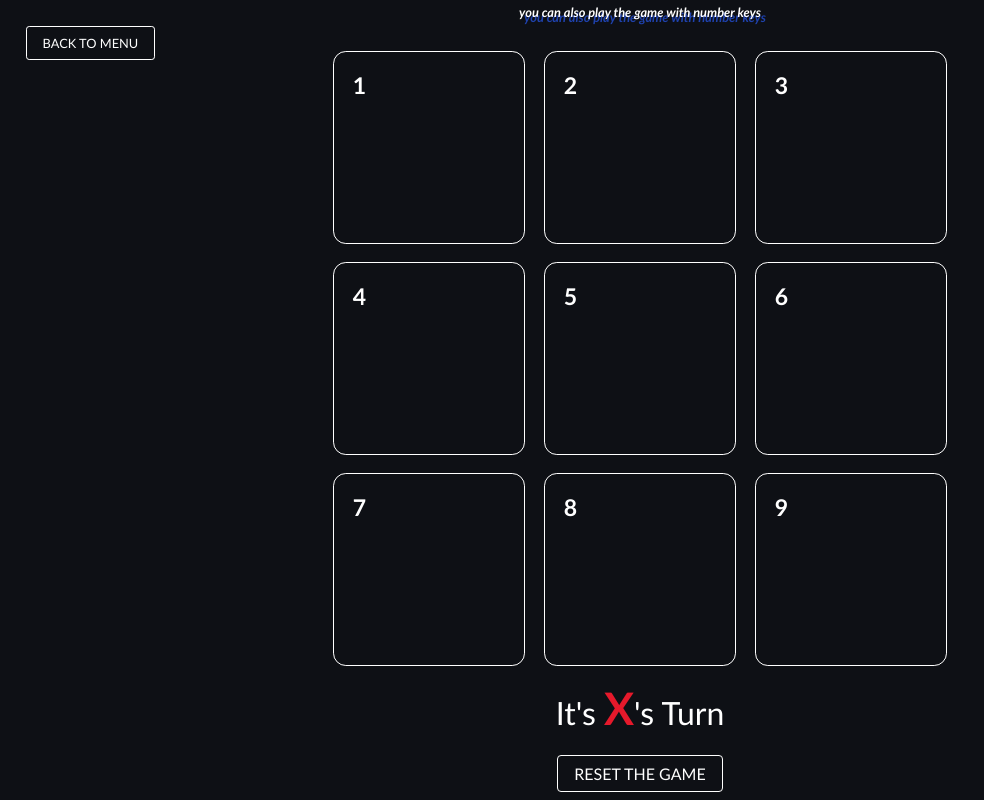
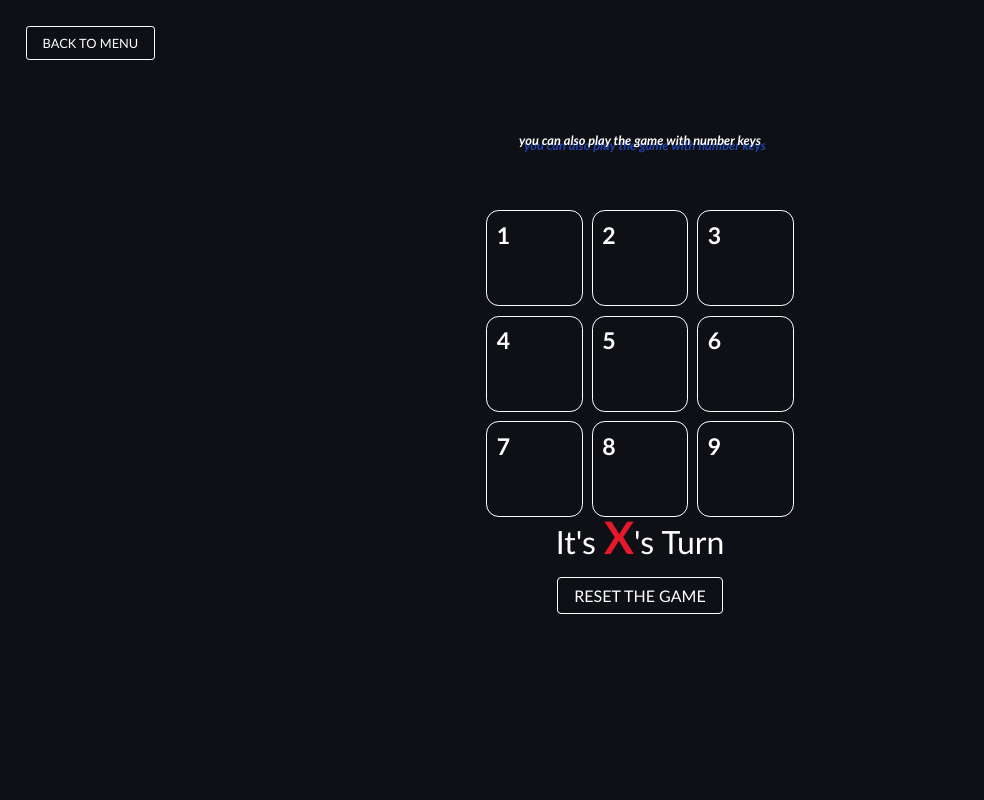
Before and after one commit to balkozavr/ticTacToe, a React (Vite) app: page / in a window 1280 px wide. Both pictures are taken after a click on the button "NORMAL". Shown: the whole page, without its empty margins (0-984 px from the left). Built offline with nearby package versions, Linux system fonts and the light colour scheme.

Commit message:
Fixed css classes

```diff
--- a/package.json
+++ b/package.json
@@ -14,6 +14,7 @@
     "react-dom": "^18.2.0"
   },
   "devDependencies": {
+    "@clsx": "^2.1.1",
     "@types/react": "^18.2.66",
     "@types/react-dom": "^18.2.22",
     "@vitejs/plugin-react": "^4.2.1",
--- a/src/components/Board/Board.jsx
+++ b/src/components/Board/Board.jsx
@@ -3,6 +3,7 @@ import { Cell } from "../Cell/Cell";
 import { handleExpandedGridClick } from "../../helpers/handleExpandedGridClick";
 import { useContext } from "react";
 import { ExpandedGridContext } from "../ExpandedGrid/ExpandedGrid";
+import clsx from "clsx";
 
 export const Board = ({ boardIndex, ...props }) => {
   const { mainGrid, setMainGrid } = useContext(ExpandedGridContext);
@@ -21,14 +22,14 @@ export const Board = ({ boardIndex, ...props }) => {
             <Cell
               value={cell}
               key={index}
-              className={`cell` + `${cell ? ` cell-${cell}` : ""}`}
+              className={clsx("cell", cell && `cell-${cell}`)}
               onClick={() => board.active && handleClick(boardIndex, index)}
             />
           ))}
         </div>
       ) : (
-        <div className={`board-win-container win-${board.winner}`}>
-          <div className="board-win">
+        <div className={clsx("board-win", `win-${board.winner}`)}>
+          <div className="board-win-symbol">
             {board.winner !== "draw" ? board.winner : "∅"}
           </div>
         </div>
--- a/src/components/Board/Board.scss
+++ b/src/components/Board/Board.scss
@@ -17,7 +17,7 @@
   grid-template-columns: repeat(3, 1fr);
   width: 85%;
   padding: 2.5%;
-  gap: 1.5%;
+  gap: 3%;
   aspect-ratio: 1 / 1;
 }
 
@@ -49,7 +49,7 @@
   border-bottom-color: transparent;
 }
 
-.board-win-container {
+.board-win {
   width: 90%;
   aspect-ratio: 1 / 1;
   gap: 1.5%;
@@ -69,15 +69,15 @@
   color: (var(--X));
 }
 
-.board-winner-x .board-win-container {
+.board-winner-x .board-win {
   background-color: var(--X);
 }
 
-.board-winner-o .board-win-container {
+.board-winner-o .board-win {
   background-color: (var(--O));
 }
 
-.board-win {
+.board-win-symbol {
   line-height: 0;
   transform: translateY(-1.25vw);
   font-size: 10vw;
@@ -85,7 +85,7 @@
   user-select: none;
 }
 
-.win-draw .board-win {
+.win-draw .board-win-symbol {
   font-size: 7vw;
   transform: translateY(-0.5vw);
 }
--- a/src/components/ExpandedGrid/ExpandedGrid.jsx
+++ b/src/components/ExpandedGrid/ExpandedGrid.jsx
@@ -6,6 +6,7 @@ import { checkTurn } from "../../helpers/checkTurn";
 import { StateOfTheGame } from "../UI/StateOfTheGame/StateOfTheGame";
 import { Button } from "../UI/Button/Button";
 import { checkWinningScenarios } from "../../helpers/checkWinningScenarios";
+import clsx from "clsx";
 
 const GRID_SIZE = 9;
 
@@ -47,31 +48,26 @@ export const ExpandedGrid = () => {
 
   return (
     <ExpandedGridContext.Provider value={{ mainGrid, setMainGrid }}>
-      <div className="expanded-grid">
-        <div className="main-grid">
+      <div className="expanded-grid-container">
+        <div className="expanded-grid">
           {mainGrid.boards.map((board, index) => (
             <Board
               boardIndex={index}
               key={index}
-              className={
-                `board board${index}` +
-                `${
-                  mainGrid.boards[index].active && !mainGrid.mainWinner
-                    ? " board-active"
-                    : ""
-                }` +
-                `${
-                  mainGrid.mainWinningCells.includes(index)
-                    ? ` board-winner-${board.winner}`
-                    : ""
-                }`
-              }
+              className={clsx(
+                `board board${index}`,
+                mainGrid.boards[index].active &&
+                  !mainGrid.mainWinner &&
+                  "board-active",
+                mainGrid.mainWinningCells.includes(index) &&
+                  `board-winner-${board.winner}`,
+              )}
             />
           ))}
         </div>
         <StateOfTheGame winner={mainGrid.mainWinner} turn={turn} />
         <Button
-          btnType={"btn-reset" + (mainGrid.mainWinner ? ` btn-big` : "")}
+          btnType={clsx("btn-reset", mainGrid.mainWinner && "btn-big")}
           onClick={resetTheGame}
         >
           Reset the game
--- a/src/components/ExpandedGrid/ExpandedGrid.scss
+++ b/src/components/ExpandedGrid/ExpandedGrid.scss
@@ -1,4 +1,4 @@
-.expanded-grid {
+.expanded-grid-container {
 	width: 40%;
 	aspect-ratio: 1 / 1;
 	margin: 0 auto;
@@ -8,7 +8,7 @@
 	flex-direction: column;
 }
 
-.main-grid {
+.expanded-grid {
 	width: 90%;
 	aspect-ratio: 1 / 1;
 	display: grid;
@@ -16,11 +16,7 @@
 	overflow: hidden;
 }
 
-.main-grid .grid {
-	gap: 3%;
-}
-
-.main-grid .cell {
+.expanded-grid .cell {
 	border-radius: .5vw;
 	font-size: 2vw;
 }
--- a/src/components/NormalGrid/NormalGrid.jsx
+++ b/src/components/NormalGrid/NormalGrid.jsx
@@ -8,6 +8,7 @@ import { checkWinningScenarios } from "../../helpers/checkWinningScenarios";
 import { StateOfTheGame } from "../UI/StateOfTheGame/StateOfTheGame";
 import { Button } from "../UI/Button/Button";
 import { useHandleKeyPresses } from "../../hooks/useHandleKeyPresses";
+import clsx from "clsx";
 
 const GRID_SIZE = 9;
 
@@ -44,32 +45,28 @@ export const NormalGrid = () => {
   return (
     <>
       <p className="hint">you can also play the game with number keys</p>
-      <div className="normal-grid">
-        <div className="grid">
+      <div className="normal-grid-container">
+        <div className="normal-grid">
           {board.grid.map((cell, index) => (
             <Cell
               value={cell}
               key={index}
               data-cell-number={index + 1}
-              className={
-                `cell` +
-                `${cell || board.winner ? " cell-deac" : ""}` +
-                `${cell ? ` cell-${cell}` : ""}` +
-                `${
-                  board.winner
-                    ? board.winningCells?.includes(index)
-                      ? ` winning-cell winning-cell-${cell}`
-                      : ``
-                    : ""
-                }`
-              }
+              className={clsx(
+                "cell",
+                (cell || board.winner) && "cell-deac",
+                cell && `cell-${cell}`,
+                board.winner &&
+                  board.winningCells?.includes(index) &&
+                  `winning-cell-${cell}`,
+              )}
               onClick={() => handleClick(index)}
             />
           ))}
         </div>
         <StateOfTheGame winner={board.winner} turn={turn} />
         <Button
-          btnType={"btn-reset" + (board.winner ? ` btn-big` : "")}
+          btnType={clsx('btn-reset', board.winner && 'btn-big')}
           onClick={resetTheGame}
         >
           Reset the game
--- a/src/components/NormalGrid/NormalGrid.scss
+++ b/src/components/NormalGrid/NormalGrid.scss
@@ -1,4 +1,4 @@
-.normal-grid {
+.normal-grid-container {
 	width: 40%;
 	aspect-ratio: 1 / 1;
 	margin: 0 auto;
@@ -8,8 +8,13 @@
 	flex-direction: column;
 }
 
-.grid {
+.normal-grid {
+	width: 80%;
+	aspect-ratio: 1 / 1;
+	display: grid;
 	gap: 3%;
+	grid-template-columns: repeat(3, 1fr);
+	overflow: hidden;
 }
 
 .normal-grid .cell {
@@ -36,15 +41,13 @@
 	cursor: auto;
 }
 
-.winning-cell {
+.winning-cell-x {
 	color: white;
-}
-
-.winning-cell-x {
 	background-color: var(--X);
 }
 
 .winning-cell-o {
+	color: white;
 	background-color: var(--O);
 }
 
--- a/src/components/UI/Button/Button.jsx
+++ b/src/components/UI/Button/Button.jsx
@@ -1,6 +1,7 @@
+import clsx from 'clsx';
 import './Button.scss';
 export const Button = ({btnType, ...props}) => {
 	return (
-		<button className={`btn ${btnType}`} {...props}></button>
+		<button className={clsx('btn', btnType)} {...props}></button>
 	);
 }
--- a/src/components/UI/StateOfTheGame/StateOfTheGame.jsx
+++ b/src/components/UI/StateOfTheGame/StateOfTheGame.jsx
@@ -1,4 +1,5 @@
-import './StateOfTheGame.scss';
+import clsx from "clsx";
+import "./StateOfTheGame.scss";
 export const StateOfTheGame = ({ winner, turn }) => {
   return (
     <>
@@ -6,7 +7,9 @@ export const StateOfTheGame = ({ winner, turn }) => {
         {!winner ? (
           <>
             <span>
-              It's <span className={`state state-${turn}`}>{turn}</span>'s turn
+              It's{" "}
+              <span className={clsx("state", `state-${turn}`)}>{turn}</span>'s
+              turn
             </span>
           </>
         ) : (
@@ -15,7 +18,10 @@ export const StateOfTheGame = ({ winner, turn }) => {
               "Draw!"
             ) : (
               <>
-                <span className={`state state-${winner}`}>{winner}</span> won!
+                <span className={clsx("state", `state-${winner}`)}>
+                  {winner}
+                </span>{" "}
+                won!
               </>
             )}
           </>
--- a/src/helpers/handleExpandedGridClick.js
+++ b/src/helpers/handleExpandedGridClick.js
@@ -70,6 +70,7 @@ export const handleExpandedGridClick = (
     }
   }
 
+  //MAIN EXPANDED-GRID GAME LOGIC
   //check if cellIndex = boardIndex, if not deactivate the cell. if the activated cell is a winning cell, make all the cells active again. if the cell we are going to is a winning cell, active all other cells
   setGameState((prev) => ({
     ...prev,
```
Also changed, not shown: 1 other file (tests, documents, lock files or other folders).
